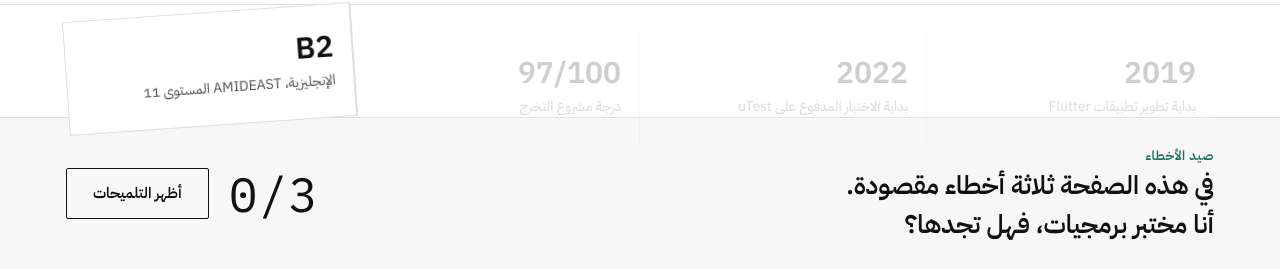
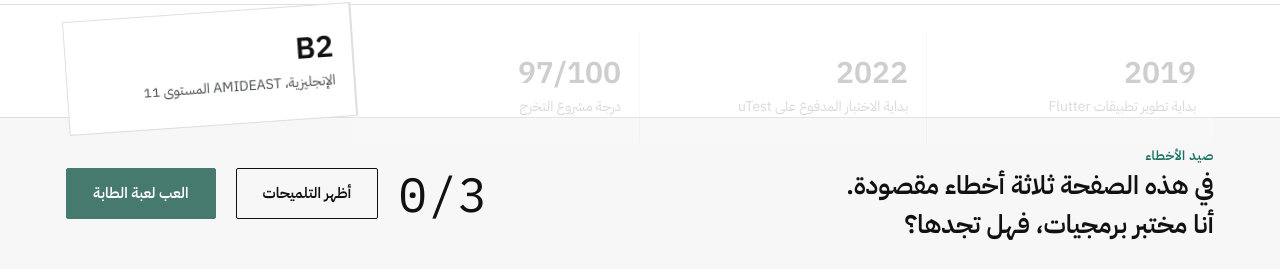
Before and after one commit to ahmedshamia/ahmedshamia.github.io, a plain HTML site: page index.html in a window 1280 px wide. Shown: the part 819-1088 px from the top of the page. Drawn offline with Linux system fonts and the light colour scheme; animation ran at ten frames a second; a web font is replaced by a local one.

Commit message:
Link the ball game from the home page; add it to the sitemap

```diff
--- a/index.html
+++ b/index.html
@@ -612,6 +612,7 @@ footer .wrap{padding-block:22px;font-size:13px;color:var(--muted);display:flex;j
 #shams .tools{margin-block:22px 26px}
 #shams .tools li{background:var(--card)}
 @media (prefers-reduced-motion:no-preference){@supports (animation-timeline:view()){#shams{animation:flat linear both;animation-timeline:view();animation-range:entry 0% entry 80%}}}
+.hunt-r{flex-wrap:wrap}
 </style>
 </head>
 <body>
@@ -685,6 +686,7 @@ footer .wrap{padding-block:22px;font-size:13px;color:var(--muted);display:flex;j
   <div class="hunt-r">
     <div class="score mono" aria-live="polite"><span class="bugn">0</span>/3</div>
     <button class="btn btn-ghost" id="hint" type="button"><span class="ar">أظهر التلميحات</span><span class="en">Show hints</span></button>
+    <a class="btn btn-primary mag" href="https://ahmedshamia.com/game/"><span class="ar">العب لعبة الطابة</span><span class="en">Play the ball game</span></a>
   </div>
 </div></section>
 
@@ -987,7 +989,7 @@ footer .wrap{padding-block:22px;font-size:13px;color:var(--muted);display:flex;j
 
 <footer><div class="wrap">
   <span><span class="ar">© 2026 أحمد شامية</span><span class="en">© 2026 Ahmed Shamia</span></span>
-  <span><span class="ar">غزة، فلسطين</span><span class="en">Gaza, Palestine</span></span>
+  <span><a href="https://ahmedshamia.com/game/"><span class="ar">لعبة الطابة</span><span class="en">Ball game</span></a> · <span class="ar">غزة، فلسطين</span><span class="en">Gaza, Palestine</span></span>
 </div></footer>
 </div>
 
@@ -1389,7 +1391,7 @@ footer .wrap{padding-block:22px;font-size:13px;color:var(--muted);display:flex;j
     {g:0,ar:'البداية',en:'Top',go:'top'},{g:0,ar:'الفيديو التعريفي',en:'Intro film',go:'film'},{g:0,ar:'الخدمات',en:'Services',go:'services'},{g:0,ar:'شمس فاشن',en:'Shams Fashion',go:'shams',kw:'متجر store shopify'},{g:0,ar:'الأعمال',en:'Work',go:'work'},
     {g:0,ar:'المختبر الحي',en:'Live lab',go:'lab',kw:'robot demo روبوت'},{g:0,ar:'وكلاء الذكاء الاصطناعي',en:'AI agents',go:'ai'},{g:0,ar:'طريقة العمل',en:'Process',go:'process'},{g:0,ar:'الخبرة',en:'Experience',go:'experience'},
     {g:0,ar:'التعليم والمهارات',en:'Education and skills',go:'edu'},{g:0,ar:'تقرير الجودة',en:'Quality report',go:'qa'},{g:0,ar:'تواصل',en:'Contact',go:'contact'},
-    {g:1,ar:'راسلني على واتساب',en:'Message me on WhatsApp',kw:'whatsapp واتس',act:function(){window.open(WA,'_blank','noopener')}},
+    {g:1,ar:'العب لعبة الطابة',en:'Play the ball game',kw:'game لعبه لعبة كره كرة طابه',act:function(){location.href='https://ahmedshamia.com/game/'}},{g:1,ar:'راسلني على واتساب',en:'Message me on WhatsApp',kw:'whatsapp واتس',act:function(){window.open(WA,'_blank','noopener')}},
     {g:1,ar:'انسخ البريد الإلكتروني',en:'Copy the email address',kw:'email mail ايميل',act:function(){var ok=function(){flash('تم نسخ البريد','Email copied')};if(navigator.clipboard&&navigator.clipboard.writeText)navigator.clipboard.writeText(MAIL).then(ok,function(){go('contact')});else go('contact')}},
     {g:1,ar:'بدّل اللغة (English)',en:'Switch language (العربية)',kw:'lang عربي انجليزي',act:function(){$('#lang').click()}},
     {g:1,ar:'شغّل الاختبار الآلي',en:'Run the automated test',kw:'lab robot',act:function(){go('lab');setTimeout(labFresh,reduce?0:800)}},
--- a/sitemap.xml
+++ b/sitemap.xml
@@ -1,4 +1,5 @@
 <?xml version="1.0" encoding="UTF-8"?>
 <urlset xmlns="http://www.sitemaps.org/schemas/sitemap/0.9">
-  <url><loc>https://ahmedshamia.com/</loc><lastmod>2026-11-15</lastmod></url>
+  <url><loc>https://ahmedshamia.com/</loc><lastmod>2026-11-20</lastmod></url>
+  <url><loc>https://ahmedshamia.com/game/</loc><lastmod>2026-11-20</lastmod></url>
 </urlset>
```
